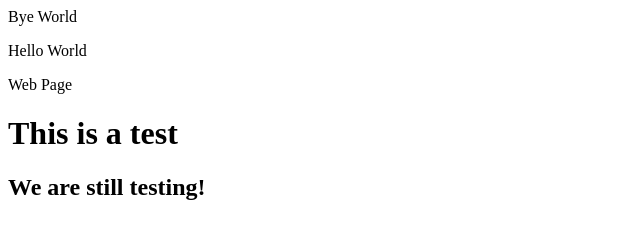
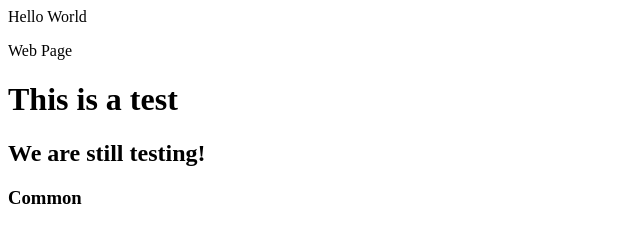
Before and after one commit to piusolatunjijoseph/Azure-SecOps, a plain HTML site: page index.html in a window 1280 px wide. Shown: the whole page, without its empty margins (0-640 px from the left). Drawn offline with Linux system fonts and the light colour scheme.

Commit message:
h3 added

```diff
--- a/index.html
+++ b/index.html
@@ -1,10 +1,10 @@
 <!Doctype>
-<p>Bye World</p>
 <html>
 <p>Hello World</p>
 <head>Web Page</head>
 <body>
 	<h1>This is a test</h1>
 	<h2>We are still testing!</h2>
+	<h3>Common</h3>
 </body>
 </html>
```
